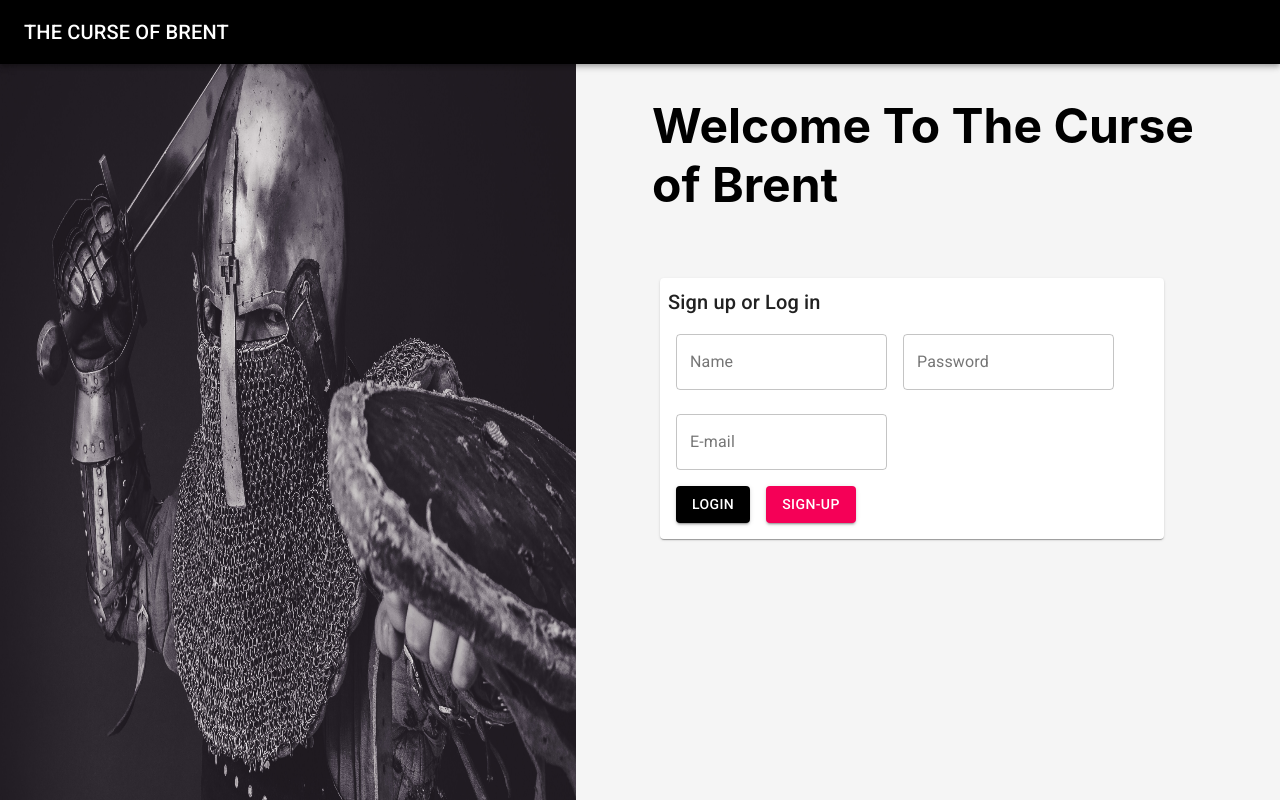
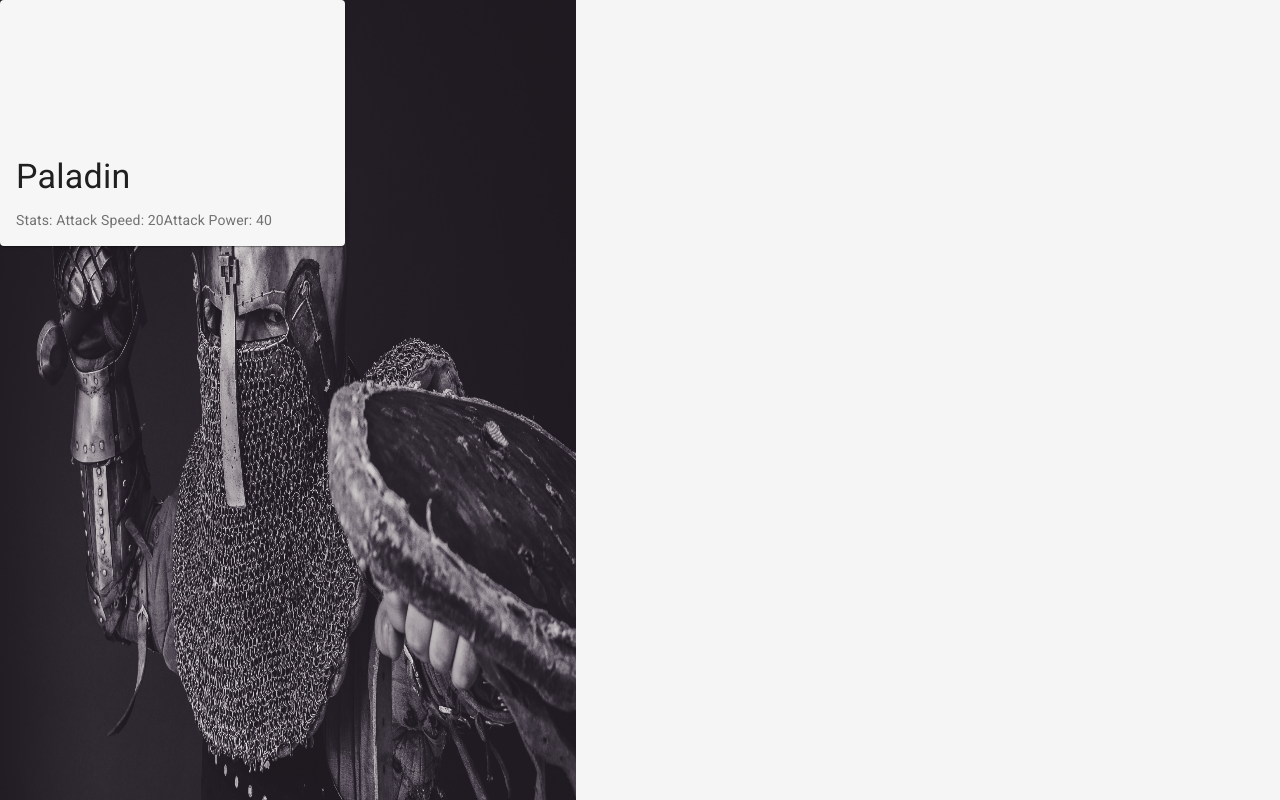
Before and after one commit to somramnani/The-Legend-of-Brent, a React (Create React App) app: page / in a window 1280 px wide. Built offline with nearby package versions, Linux system fonts and the light colour scheme.

Commit message:
+changeHandler=>MonsterCard.js, +other .js files

```diff
--- a/src/App.js
+++ b/src/App.js
@@ -1,8 +1,9 @@
 import React, { Component } from 'react';
 
-import LogIn from './Screens/LogIn'
-import Characters from './Screens/Characters'
-import axios from 'axios'
+// import LogIn from './Screens/LogIn'
+// import Characters from './Screens/Characters'
+// import axios from 'axios'
+import Battle from './Screens/Battle';
 
 
 class App extends Component {
@@ -14,7 +15,7 @@ class App extends Component {
   }
   componentWillMount(){
     const loginPage =[];
-    loginPage.push(<LogIn appContext={this} key={"login-screen"}/>);
+    loginPage.push(<Battle appContext={this} key={"login-screen"}/>);
     this.setState({
       loginPage:loginPage
     })
--- /dev/null
+++ b/src/Components/MonsterCard.js
@@ -0,0 +1,57 @@
+import React from 'react';
+import Card from '@material-ui/core/Card'
+import CardMedia from '@material-ui/core/CardMedia'
+import CardContent from '@material-ui/core/CardContent'
+import CardActionArea from '@material-ui/core/CardActionArea';
+import { createStyles, makeStyles } from '@material-ui/core/styles';
+import Typography from '@material-ui/core/Typography';
+
+
+
+const useStyles = makeStyles(
+    createStyles({
+        card: {
+            maxWidth: 345
+        },
+        media: {
+            height: 140
+        },
+    })
+)
+
+
+export default function MonsterCard() {
+    const classes = useStyles();
+    const [values, setValues] = React.useState({
+        name: "Paladin",
+        img: "",
+        title: "Paladin",
+        attackSpeed: "20",
+        attackPower: "40"
+    })
+
+    const changeHandler = (name, img, title, attackSpeed, attackPower) => event => {
+        setValues({...values, [name]: event.target.value, [img]: event.target.value, [title]: event.target.value, [attackSpeed]: event.target.value,[attackPower]: event.target.value});
+      }
+    return (
+        <Card className={classes.card}>
+            <CardActionArea>
+                <CardMedia
+                    className={classes.media}
+                    image={values.img}
+                    title={values.title}
+                />
+                <CardContent>
+                    <Typography gutterBottom variant="h4" component="h4">
+                        {values.name}
+                    </Typography>
+                    <Typography variant="body2" component="p" color="textSecondary">
+                        Stats:
+                        Attack Speed: {values.attackSpeed}
+                        Attack Power: {values.attackPower}
+                    </Typography>
+                </CardContent>
+            </CardActionArea>
+        </Card>
+    )
+}
--- a/src/Screens/Battle.js
+++ b/src/Screens/Battle.js
@@ -1,11 +1,12 @@
 import React, { Component } from 'react';
-import BattlePanel from "../Components/BattlePanel";
-
+// import BattlePanel from "../Components/BattlePanel";
+import MonsterCard from "../Components/MonsterCard";
+// import monsters from "../data/Monster.json";
 
 class Battle extends Component {
   render() {
     return (
-      <BattlePanel />
+      <MonsterCard />
     )
   }
 }
--- a/src/Screens/Characters.js
+++ b/src/Screens/Characters.js
@@ -1,20 +1,23 @@
-import React, { Component } from 'react'
-import { Form } from 'react-bootstrap'
-class Character extends Component {
-  render() {
-    return (
-        <Form.Group controlId="exampleForm.ControlSelect2">
-        <Form.Label>Select Your Character</Form.Label>
-        <Form.Control as="select" multiple>
-        <option>Paladin</option>
-        <option>Knight</option>
-        <option>Samurai</option>
-        <option>Ninja</option>
-        <option>Barbarian</option>
-        <option>Viking</option>
-        </Form.Control>
-      </Form.Group>
-    )
-  }
-}
-export default Character
+// import React, { Component } from 'react';
+// // import FormControl from '@material-ui/core/FormControl';
+// // import FormGroup from '@material-ui/core/FormGroup';
+// // import FormLabel from '@material-ui/core/FormLabel';
+
+// class Character extends Component {
+//   render() {
+//     return (
+//         <FormGroup controlId="exampleForm.ControlSelect2">
+//         <FormLabel>Select Your Character</FormLabel>
+//         <FormControl as="select" multiple>
+//         <option>Paladin</option>
+//         <option>Knight</option>
+//         <option>Samurai</option>
+//         <option>Ninja</option>
+//         <option>Barbarian</option>
+//         <option>Viking</option>
+//         </FormControl>
+//       </FormGroup>
+//     )
+//   }
+// }
+// export default Character
```
Also changed, not shown: src/data/Monster.json (renamed from src/models/Monster.json), src/data/Player.json (renamed from src/models/Player.json).
